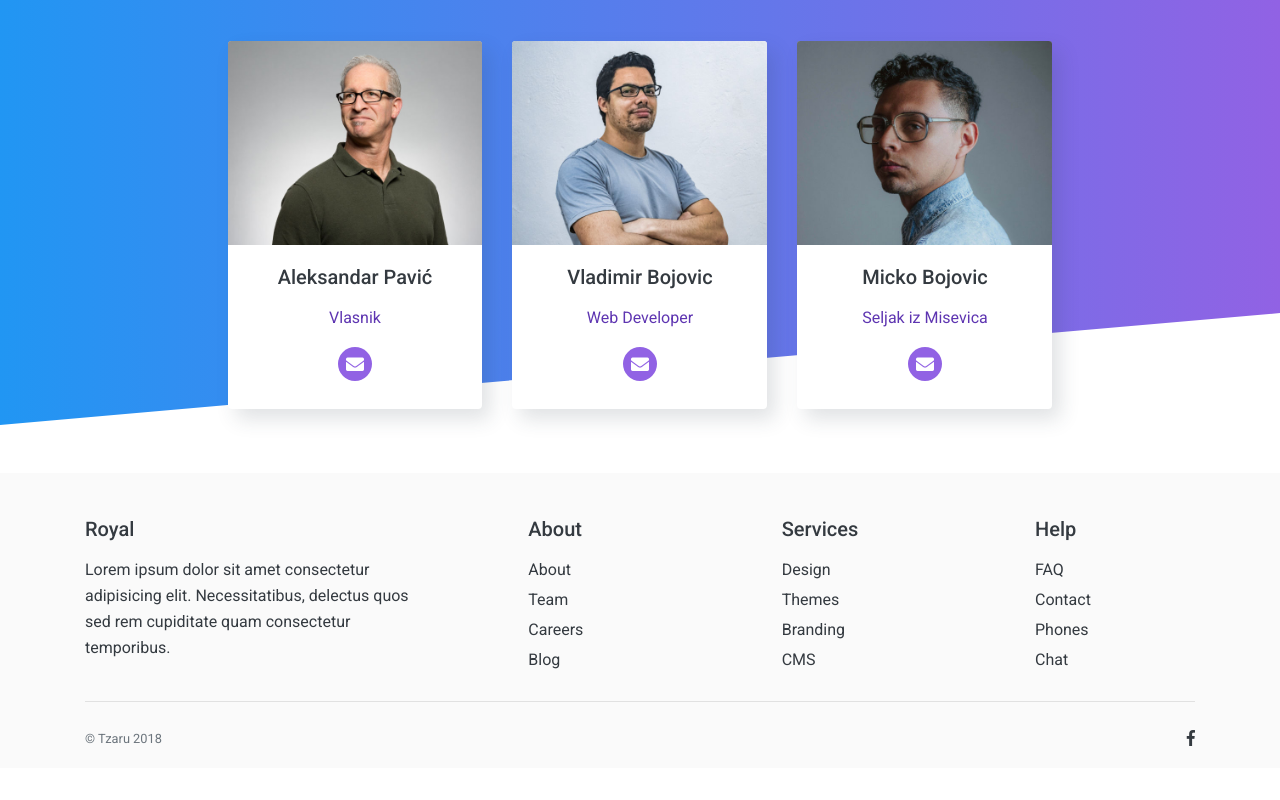
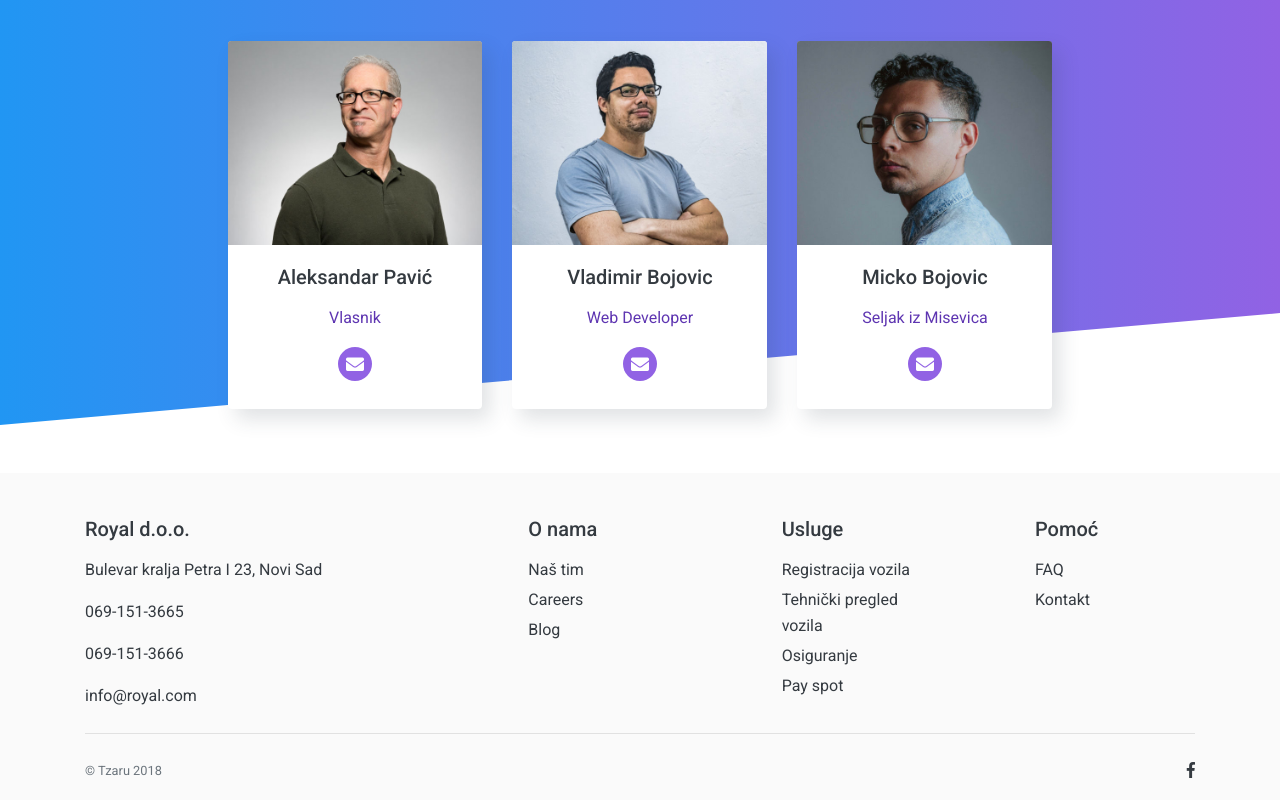
Before and after one commit to VladTzaru/Royal, a Vue app: page /kontakt in a window 1280 px wide. Shown: the part 745-1545 px from the top of the page. Before the commit the page ends 1513 px from the top, so only its background shows below. Built offline with nearby package versions, Linux system fonts and the light colour scheme.

Commit message:
footer update

```diff
--- a/src/components/Base/Footer.vue
+++ b/src/components/Base/Footer.vue
@@ -3,34 +3,34 @@
         <div class="container">
             <div class="row justify-content-md-between">
                 <div class="col-sm-12 col-md-4 mb-4">
-                    <h3 class="h5 mb-3">Royal</h3>
-                    <p>Lorem ipsum dolor sit amet consectetur adipisicing elit. Necessitatibus, delectus quos sed rem cupiditate quam consectetur temporibus.</p>
+                    <h3 class="h5 mb-3">Royal d.o.o.</h3>
+                    <p>Bulevar kralja Petra I 23, Novi Sad</p>
+                    <p><a href="tel:069-151-3665">069-151-3665</a></p>
+                    <p><a href="tel:069-151-3666">069-151-3666</a></p>
+                    <a href="mailto:info@royal.com">info@royal.com</a>
                 </div>
                 <div class="col-4 col-md-2 mb-4">
-                    <h3 class="h5 mb-3">About</h3>
+                    <h3 class="h5 mb-3">O nama</h3>
                     <ul class="nav flex-column">
-                        <li class="mb-1"><a href="#">About</a></li>
-                        <li class="mb-1"><a href="#">Team</a></li>
+                        <li class="mb-1"><a href="#">Naš tim</a></li>
                         <li class="mb-1"><a href="#">Careers</a></li>
                         <li class="mb-1"><a href="#">Blog</a></li>
                     </ul>
                 </div>
                 <div class="col-4 col-md-2 mb-4">
-                    <h3 class="h5 mb-3">Services</h3>
+                    <h3 class="h5 mb-3">Usluge</h3>
                     <ul class="nav flex-column">
-                        <li class="mb-1"><a href="#">Design</a></li>
-                        <li class="mb-1"><a href="#">Themes</a></li>
-                        <li class="mb-1"><a href="#">Branding</a></li>
-                        <li class="mb-1"><a href="#">CMS</a></li>
+                        <li class="mb-1"><a href="#">Registracija vozila</a></li>
+                        <li class="mb-1"><a href="#">Tehnički pregled vozila</a></li>
+                        <li class="mb-1"><a href="#">Osiguranje</a></li>
+                        <li class="mb-1"><a href="#">Pay spot</a></li>
                     </ul>
                 </div>
                 <div class="col-4 col-md-2 mb-4">
-                    <h3 class="h5 mb-3">Help</h3>
+                    <h3 class="h5 mb-3">Pomoć</h3>
                     <ul class="nav flex-column">
                         <li class="mb-1"><a href="#">FAQ</a></li>
-                        <li class="mb-1"><a href="#">Contact</a></li>
-                        <li class="mb-1"><a href="#">Phones</a></li>
-                        <li class="mb-1"><a href="#">Chat</a></li>
+                        <li class="mb-1"><a href="#">Kontakt</a></li>
                     </ul>
                 </div>
             </div>
```
